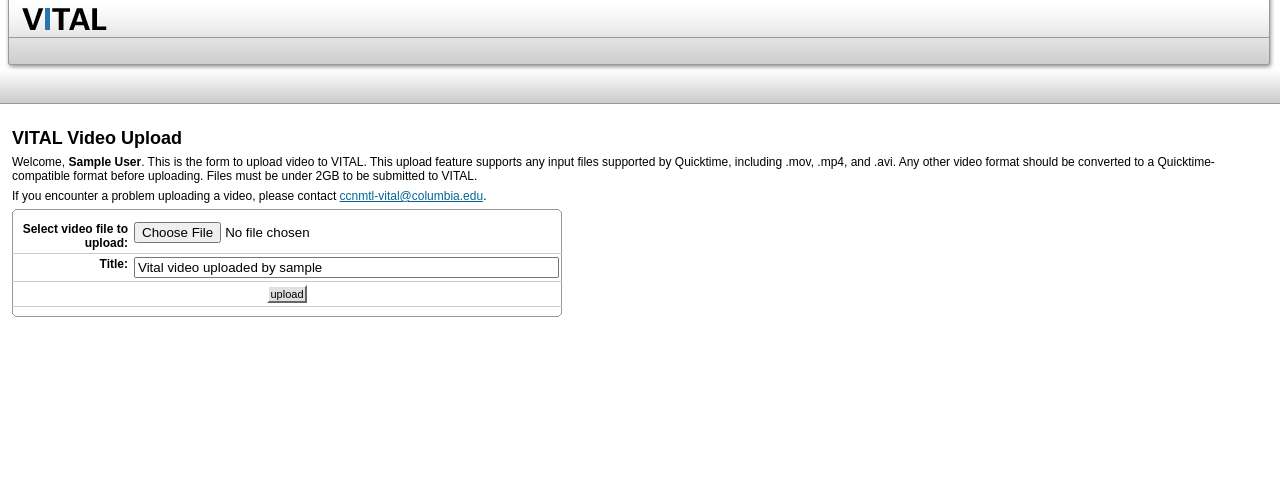
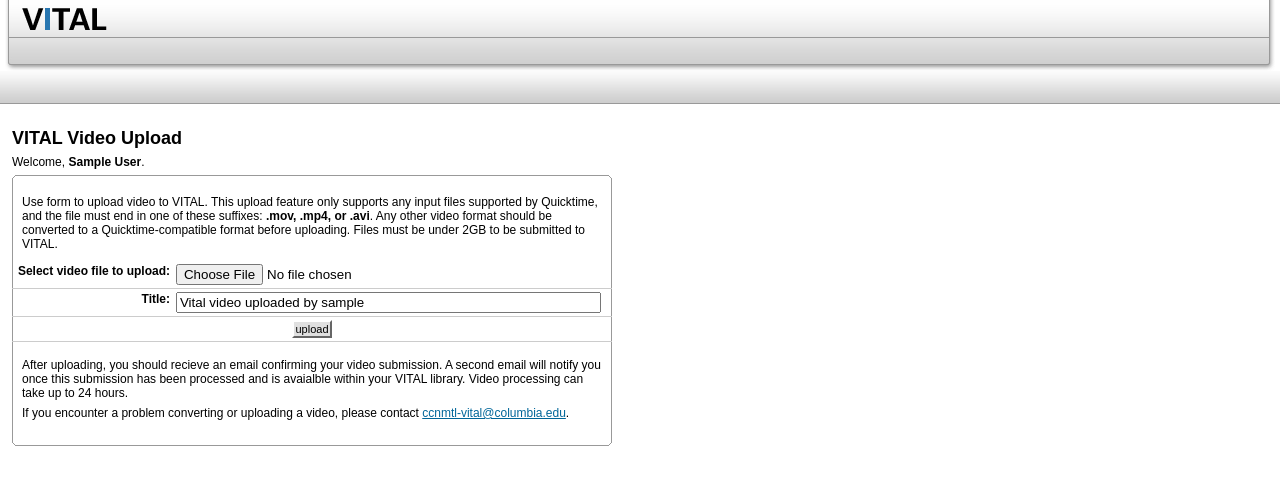
Before and after one commit to ccnmtl/wardenclyffe, a Django app: template templates/vital/drop.html in a window 1280 px wide. Shown: the top 485 px of the page. Run offline with Django 3.2, Linux system fonts and the light colour scheme; the template is opened without the code that fills it, so the values that code supplies are empty; the visitor is signed in with stand-in values (Sample User, id 1); some libraries are stand-ins or nearby versions.

Commit message:
update language, validation, and logo link on dropbox form

```diff
--- a/templates/vital/drop.html
+++ b/templates/vital/drop.html
@@ -13,6 +13,28 @@
 <script src="http://ajax.googleapis.com/ajax/libs/jquery/1.4.2/jquery.min.js"
         type="text/javascript" ></script>
 <script src="http://ajax.googleapis.com/ajax/libs/jqueryui/1.8.3/jquery-ui.min.js" type="text/javascript"></script>
+<script src="/site_media/js/jquery.query.js" type="text/javascript"></script>
+
+<script type="text/javascript">
+function validate_file_format(allowed_ext){
+    field_value=document.forms[0].source_file.value;
+    if(field_value!=""){
+        var file_ext= (field_value.substring((field_value.lastIndexOf('.')+1)).toLowerCase());
+        ext=allowed_ext.split(', ');
+        var allow=0;
+        for ( var i=0; i < ext.length; i++) {
+                if(ext[i]==file_ext){
+                    allow=1;
+                }
+        }
+        if(!allow){
+            alert('Invalid Video File format. Please upload a file with one of these suffixes: '+allowed_ext+'.');
+            return false;
+        }
+    }
+    return false;
+}
+</script>
 </head>
 <body class="vital">
 <div class="visual-portal-wrapper"><!-- Page wrapper -->
@@ -20,7 +42,7 @@
 <div class="portal-top"><!-- Begin div for top navigation -->
 	<div class="portal-top-shadeL"><!-- Begin div for logo and personal tools  class="portal-header-caseleft" -->
 	<div class="portal-top-shadeR"><!-- Begin div for logo and personal tools  class="portal-header-caseright" -->
-		<h1 class="portal-logo"></h1>
+		<a href="#" onclick="window.location = jQuery.query.get('redirect_url').split('&')[0];"><h1 class="portal-logo"></h1></a>
 	</div><!-- End div for logo and personal tools  class="portal-header-caseright" -->
 	</div><!-- End div for logo and personal tools  class="portal-header-caseleft" -->
 
@@ -35,18 +57,18 @@
 <h1>VITAL Video Upload</h1>
 
 <p>Welcome, <b>{% if user.first_name %}{{user.first_name}}
-  {{user.last_name}}{% else %}{{user.username}}{% endif %}</b>. This is
-  the form to upload video to VITAL. This upload feature supports any input files supported by Quicktime, including .mov, .mp4, and .avi. Any other video format should be converted to a Quicktime-compatible format before uploading. Files must be under 2GB to be submitted to VITAL.</p>
+  {{user.last_name}}{% else %}{{user.username}}{% endif %}</b>. </p>
 
-<p>If you encounter a problem uploading a video, please contact <a href="mailto:ccnmtl-vital@columbia.edu">ccnmtl-vital@columbia.edu</a>.</p>
-
-<div id="admincontent" style="width: 550px;">
+<div id="admincontent" style="width: 600px;">
 	<div id="admincontent-inner">
 		<div id="admincontent-top">
 		<div id="admincontent-top-inner">
 			<div id="admincontent-top-body"></div>
 		</div>
 		</div>
+  <div style="padding: 10px;" >Use form to upload video to VITAL. This upload feature only supports any input files supported by Quicktime, and the file must end in one of these suffixes: <b>.mov, .mp4, or .avi</b>. Any other video format should be converted to a Quicktime-compatible format before uploading. Files must be under 2GB to be submitted to VITAL.</div>
+
+
 <form action="." method="post" enctype="multipart/form-data">
 <div id="vitaldropform">
 <table border="0" cellpadding="0" cellspacing="0" id="adminformtable" class="adminformtable" style="width: 100%;">
@@ -54,7 +76,7 @@
 	<tr>
 	<td align="right"><b>Select video file to upload:</b></td>
 	<td>
-	<input type="file" name="source_file" />
+	<input type="file" name="source_file" id="source_file" onchange="validate_file_format('mov, mp4, avi')"/>
 	</td>
 	</tr>
 
@@ -72,6 +94,12 @@
 
 </div>
 </form>
+<div style="padding: 10px;">
+  <p>After uploading, you should recieve an email confirming your video submission. A second email will notify you once this submission has been processed and is avaialble within your VITAL library. Video processing can take up to 24 hours.</p>
+
+<p>If you encounter a problem converting or uploading a video, please contact <a href="mailto:ccnmtl-vital@columbia.edu">ccnmtl-vital@columbia.edu</a>.</p>
+</div>
+
 		<div id="admincontent-bottom">
 		<div id="admincontent-bottom-inner">
 			<div id="admincontent-bottom-body"></div>
@@ -79,6 +107,8 @@
 		</div>
 	</div><!-- End id="admincontent-inner" -->
 </div><!-- End id="admincontent" -->
+
+
 </div><!-- End content area, class="documentContentMain" -->
 </div><!-- End Page wrapper, class="visual-portal-wrapper" -->
 </body>
```
